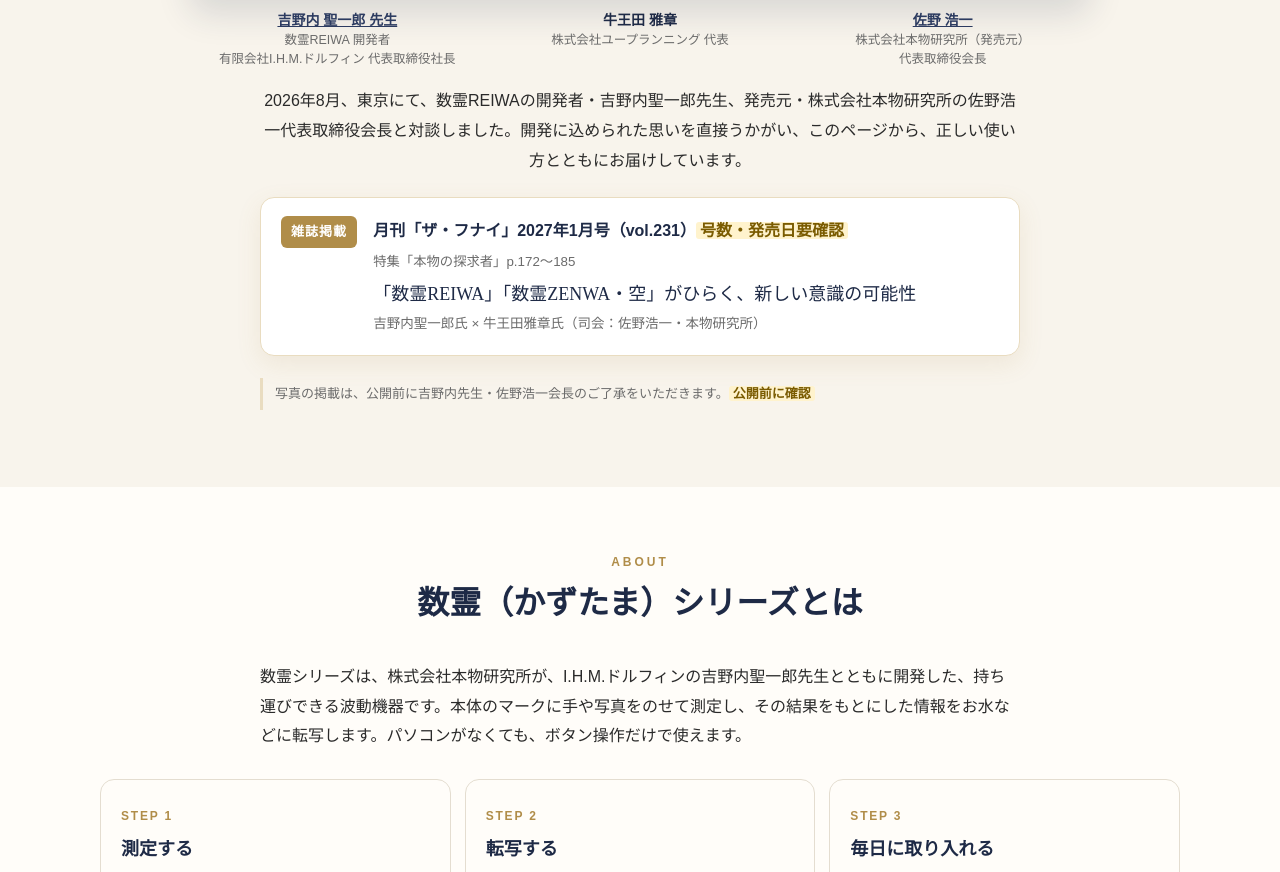
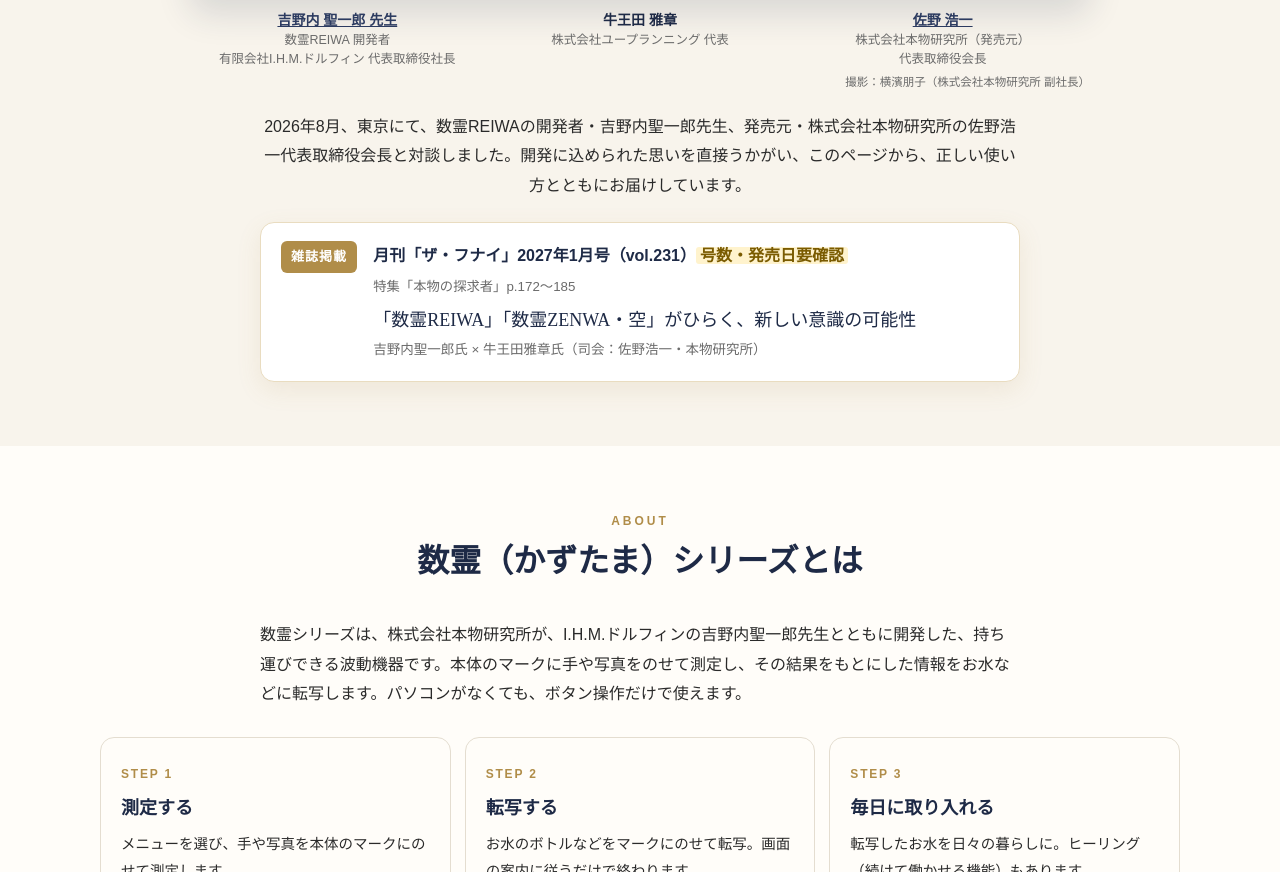
Before and after one commit to ushioda1961/kazutama-site, a plain HTML site: page index.html in a window 1280 px wide. Shown: the part 1961-2833 px from the top of the page. Drawn offline with Linux system fonts and the light colour scheme.

Commit message:
対談写真の掲載許諾を反映（注意書きを外し、撮影者クレジットを追加）
Co-Authored-By: Claude Opus 5.5 <noreply@anthropic.com>

```diff
--- a/assets/css/style.css
+++ b/assets/css/style.css
@@ -229,3 +229,4 @@ table.law th { width: 32%; background: var(--paper); color: var(--navy); }
 @media (min-width: 900px) { .sticky-buy { display: none; } }
 body.has-sticky { padding-bottom: 76px; }
 @media (min-width: 900px) { body.has-sticky { padding-bottom: 0; } }
+.photo-credit { display: block; text-align: right; font-size: 11.5px; color: var(--muted); margin-top: 4px; }
--- a/index.html
+++ b/index.html
@@ -82,6 +82,7 @@
           <span><b>牛王田 雅章</b>株式会社ユープランニング 代表</span>
           <span><b><a href="https://www.sano51.com/" target="_blank" rel="noopener">佐野 浩一</a></b>株式会社本物研究所（発売元）<br>代表取締役会長</span>
         </figcaption>
+        <small class="photo-credit">撮影：横濱朋子（株式会社本物研究所 副社長）</small>
       </figure>
       <p class="narrow trust-text">2026年8月、東京にて、数霊REIWAの開発者・吉野内聖一郎先生、発売元・株式会社本物研究所の佐野浩一代表取締役会長と対談しました。開発に込められた思いを直接うかがい、このページから、正しい使い方とともにお届けしています。</p>
       <div class="media-badge narrow">
@@ -92,7 +93,6 @@
           <p class="media-who">吉野内聖一郎氏 × 牛王田雅章氏（司会：佐野浩一・本物研究所）</p>
         </div>
       </div>
-      <p class="notice narrow">写真の掲載は、公開前に吉野内先生・佐野浩一会長のご了承をいただきます。<span class="todo">公開前に確認</span></p>
     </div>
   </section>
 
```
Also changed, not shown: greeting.html (+1 -0 lines).
